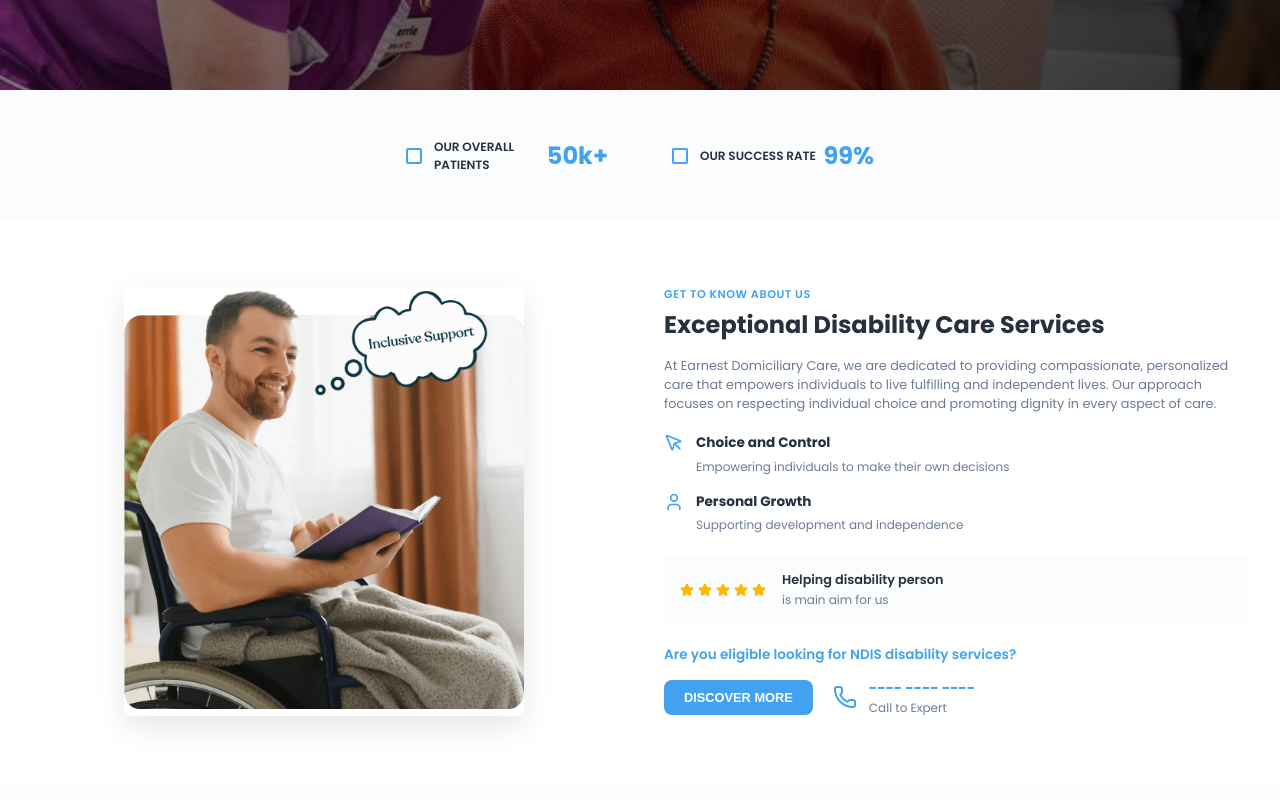
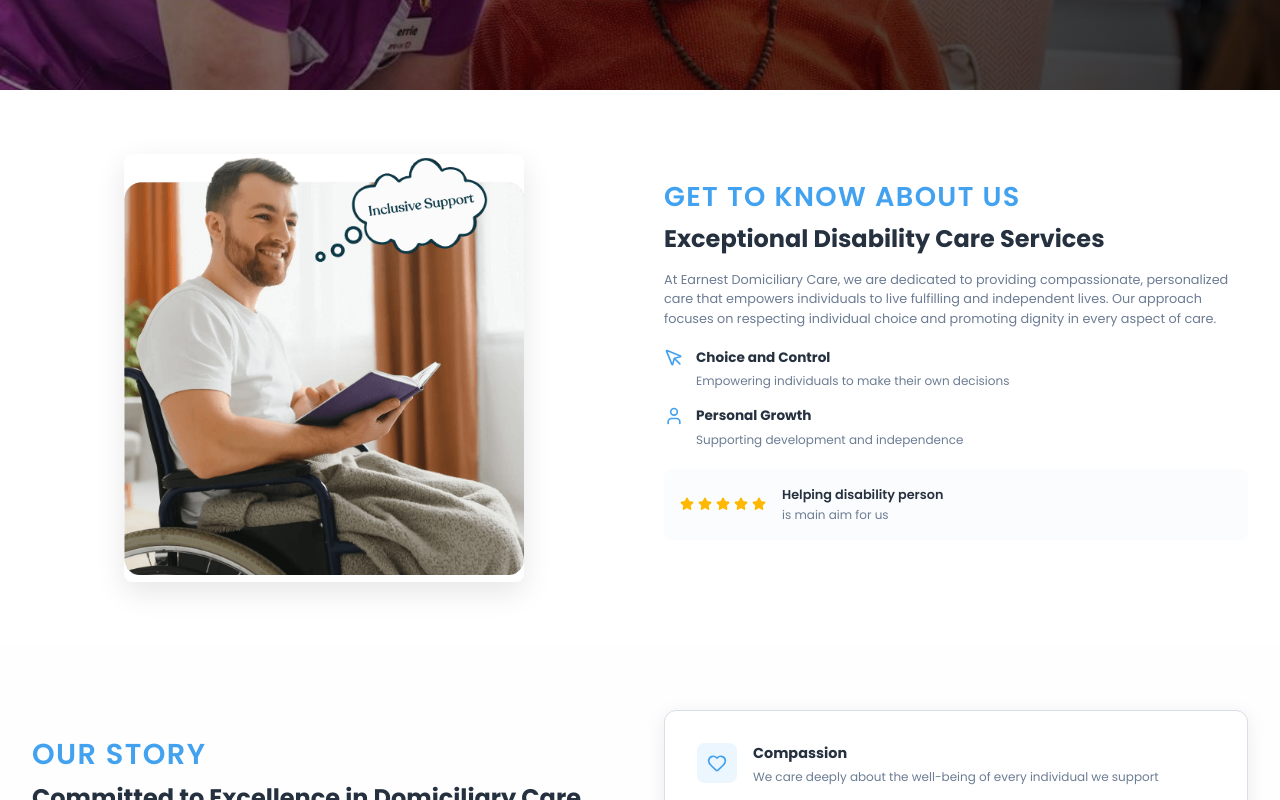
Before and after one commit to KelechiEze/earnestsupportcare, a Next.js app: page /about in a window 1280 px wide. Shown: the part 380-1180 px from the top of the page. Built offline with nearby package versions, Linux system fonts and the light colour scheme.

Commit message:
new change

```diff
--- a/src/app/about/about.css
+++ b/src/app/about/about.css
@@ -183,7 +183,7 @@
 .intro-label {
   color: hsl(var(--primary));
   font-weight: 600;
-  font-size: 0.7rem;
+  font-size: 1.7rem;
   text-transform: uppercase;
   letter-spacing: 0.05em;
   margin-bottom: 0.5rem;
@@ -344,7 +344,7 @@
 .story-label {
   color: hsl(var(--primary));
   font-weight: 600;
-  font-size: 1.2rem;
+  font-size: 1.8rem;
   text-transform: uppercase;
   letter-spacing: 0.05em;
   margin-bottom: 0.5rem;
@@ -496,7 +496,7 @@
   .container {
     padding: 0 1.5rem;
     max-width: 100%;
-    text-align: left;
+    text-align: center;
   }
 
   .about-hero {
--- a/src/app/about/page.tsx
+++ b/src/app/about/page.tsx
@@ -35,35 +35,6 @@ const About = () => {
         </div>
       </section>
 
-      {/* Stats Section */}
-      <section className="about-stats">
-        <div className="container">
-          <div className="stats-grid">
-            <div className="stat-item">
-              <div className="stat-content">
-                <div className="stat-checkbox">
-                  <div className="checkbox"></div>
-                </div>
-                <div className="stat-text">
-                  <p className="stat-label">OUR OVERALL PATIENTS</p>
-                </div>
-              </div>
-              <div className="stat-number">50k+</div>
-            </div>
-            <div className="stat-item">
-              <div className="stat-content">
-                <div className="stat-checkbox">
-                  <div className="checkbox"></div>
-                </div>
-                <div className="stat-text">
-                  <p className="stat-label">OUR SUCCESS RATE</p>
-                </div>
-              </div>
-              <div className="stat-number">99%</div>
-            </div>
-          </div>
-        </div>
-      </section>
 
       {/* About Intro Section */}
       <section className="about-intro">
@@ -129,21 +100,6 @@ const About = () => {
                 </div>
               </div>
 
-              <div className="intro-cta">
-                <p className="cta-question">Are you eligible looking for NDIS disability services?</p>
-                <div className="cta-actions">
-                  <button className="cta-button">
-                    DISCOVER MORE
-                  </button>
-                  <div className="cta-contact">
-                    <Phone className="phone-icon" />
-                    <div>
-                      <p className="phone-number">---- ---- ----</p>
-                      <p className="phone-label">Call to Expert</p>
-                    </div>
-                  </div>
-                </div>
-              </div>
             </motion.div>
           </div>
         </div>
```
